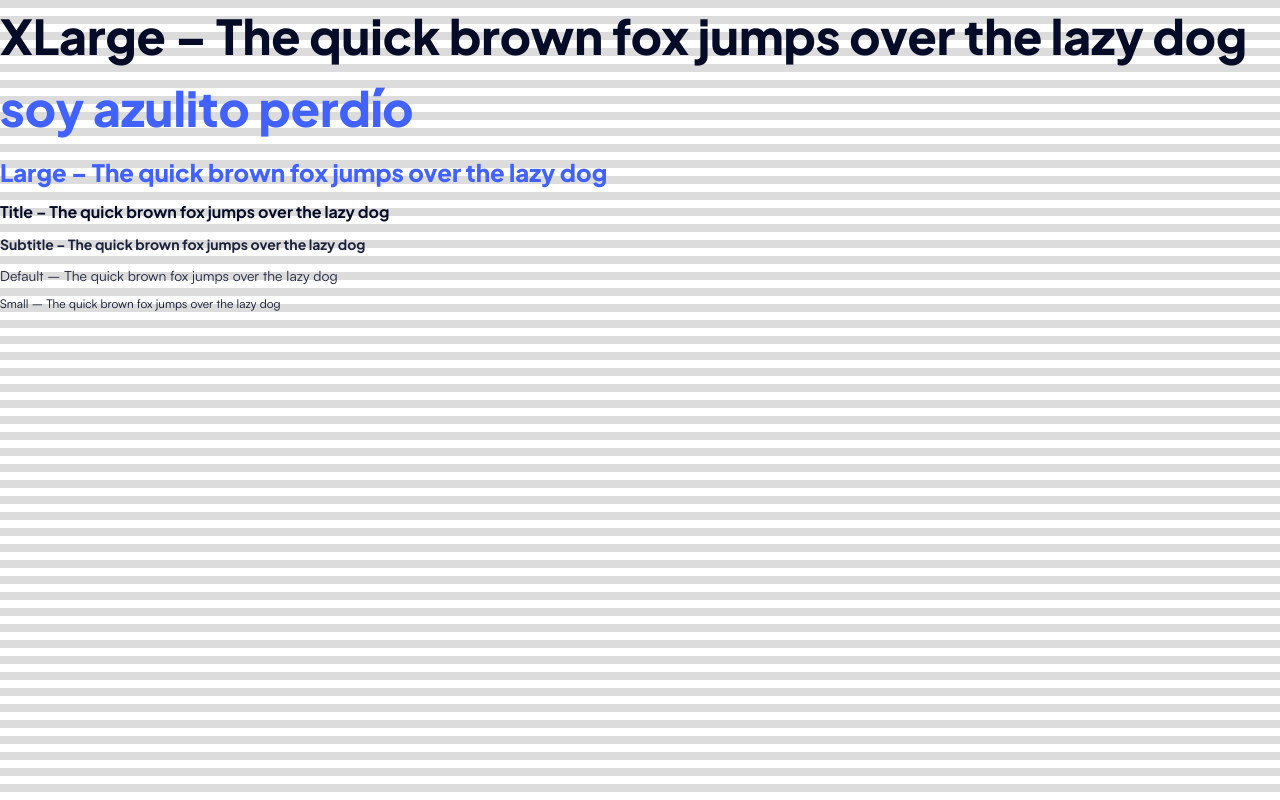
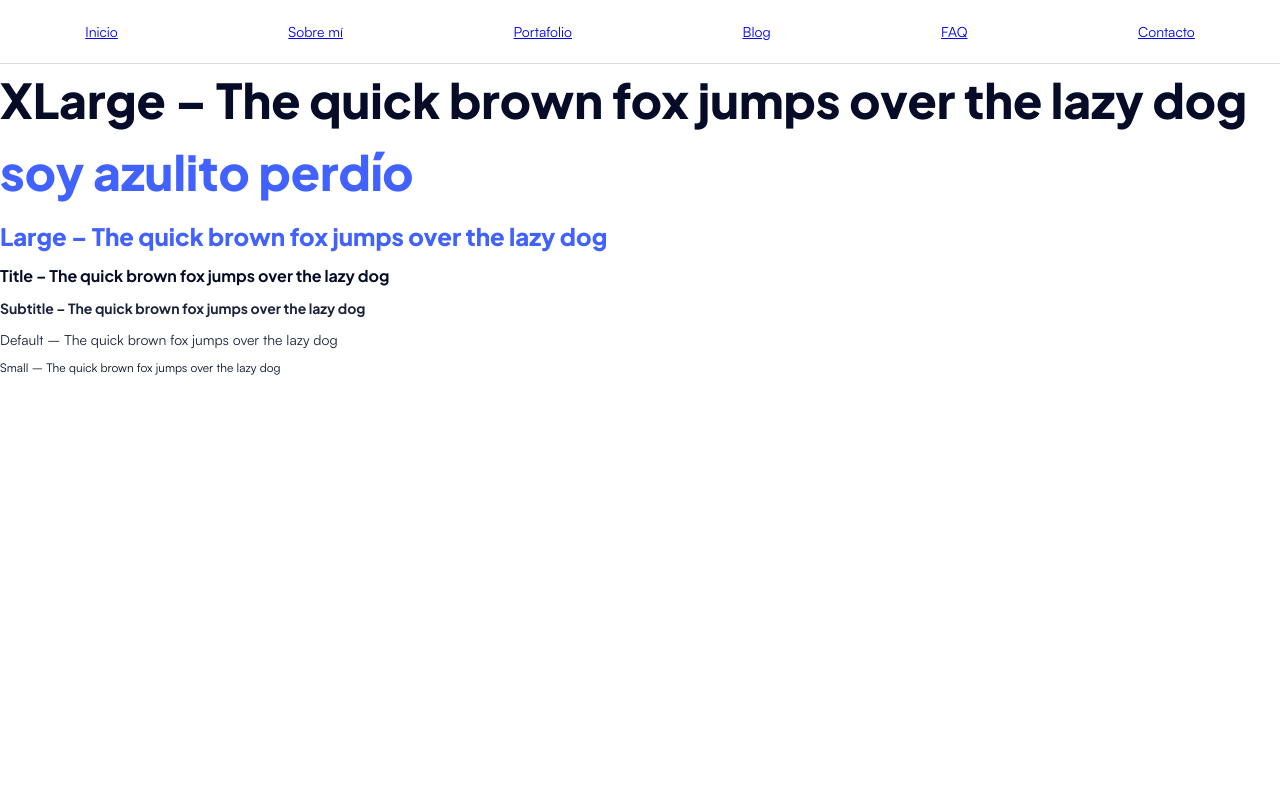
Before and after one commit to gabrielaborraz/gabrielaborraz.github.io, an Astro site: page /en in a window 1280 px wide. Built offline with nearby package versions, Linux system fonts and the light colour scheme; Astro itself is replaced by a stand-in of ours.

Commit message:
Add initial navbar for desktop with routes

```diff
--- a/public/global.css
+++ b/public/global.css
@@ -75,6 +75,8 @@
   --grey-anti-flash-white: #F3F3F7;
   --grey-ghost-white: #E8EBF2;
   --grey-lavander-web: #D7DCEA;
+
+  --rythm: 8px;
 }
 
 * {
@@ -88,9 +90,9 @@ html, body {
 html {
   scroll-behavior: smooth;
   min-height: 100%;
-  background: repeating-linear-gradient(
-    gainsboro, gainsboro 8px, white 8px, white 16px
-  );
+  // background: repeating-linear-gradient(
+  //   gainsboro, gainsboro 8px, white 8px, white 16px
+  // );
 }
 
 body {
@@ -160,3 +162,32 @@ p {
   line-height: var(--line-height-small);
   color: var(--black-oxford-blue);
 }
+
+ul {
+  padding: 0;
+}
+
+li {
+  list-style-type: none;
+}
+
+nav {
+  box-shadow: 0px -1px 0px 0px var(--grey-lavander-web) inset;
+}
+
+nav ul {
+  display: flex;
+  align-content: stretch;
+  height: calc(var(--rythm) * 8);
+}
+
+nav li {
+  flex-grow: 1;
+  display: flex;
+  justify-content: center;
+  align-items: center;
+}
+
+nav a {
+  display: block;
+}
--- a/src/pages/[...locale]/index.astro
+++ b/src/pages/[...locale]/index.astro
@@ -1,5 +1,10 @@
 ---
 import { getStaticPaths } from "../../utils/staticPaths";
+
+import { routes } from '../../routes';
+import { getLocaleFromUrl } from "../../utils/i18n";
+
+const locale = getLocaleFromUrl(Astro.url)
 
 import Layout from "../../layouts/Layout.astro";
 
@@ -7,6 +12,17 @@ export { getStaticPaths };
 ---
 
 <Layout title="Gabriela Borraz" description="Rocks">
+  <nav>
+    <ul>
+      <li><a href={routes.root({ locale })}>Inicio</a></li>
+      <li><a href={routes.about({ locale })}>Sobre mí</a></li>
+      <li><a href={routes.portfolio.root({ locale })}>Portafolio</a></li>
+      <li><a href={routes.blog.root({ locale })}>Blog</a></li>
+      <li><a href={routes.faq({ locale })}>FAQ</a></li>
+      <li><a href={routes.contact({ locale })}>Contacto</a></li>
+    </ul>
+  </nav>
+
   <h2 class="text-xlarge">
     XLarge – The quick brown fox jumps over the lazy dog
     <span>soy azulito perdío</span>
--- /dev/null
+++ b/src/routes.ts
@@ -0,0 +1,57 @@
+import type { Locale } from "./types";
+import { DEFAULT_LOCALE } from "./constants";
+
+export const routes = {
+  root: ({ locale }: { locale: Locale }) => {
+    return locale === DEFAULT_LOCALE ? "/" : `/${locale}`;
+  },
+  about: ({ locale }: { locale: Locale }) => {
+    const path = "/about";
+
+    return locale === DEFAULT_LOCALE ? path : `/${locale}${path}`;
+  },
+  portfolio: {
+    root: ({ locale }: { locale: Locale }) => {
+      const path = "/portfolio";
+
+      return locale === DEFAULT_LOCALE ? path : `/${locale}${path}`;
+    },
+    design: ({ locale }: { locale: Locale }) => {
+      const path = "/portfolio/design";
+
+      return locale === DEFAULT_LOCALE ? path : `/${locale}${path}`;
+    },
+    multimedia: ({ locale }: { locale: Locale }) => {
+      const path = "/portfolio/multimedia";
+
+      return locale === DEFAULT_LOCALE ? path : `/${locale}${path}`;
+    },
+    project: ({ project, locale }: { project: string; locale: Locale }) => {
+      const path = `/portfolio/${project}`;
+
+      return locale === DEFAULT_LOCALE ? path : `/${locale}${path}`;
+    },
+  },
+  blog: {
+    root: ({ locale }: { locale: Locale }) => {
+      const path = "/blog";
+
+      return locale === DEFAULT_LOCALE ? path : `/${locale}${path}`;
+    },
+    post: ({ slug, locale }: { slug: string; locale: Locale }) => {
+      const path = `/blog/${slug}`;
+
+      return locale === DEFAULT_LOCALE ? path : `/${locale}${path}`;
+    },
+  },
+  faq: ({ locale }: { locale: Locale }) => {
+    const path = "/faq";
+
+    return locale === DEFAULT_LOCALE ? path : `/${locale}${path}`;
+  },
+  contact: ({ locale }: { locale: Locale }) => {
+    const path = "/contact";
+
+    return locale === DEFAULT_LOCALE ? path : `/${locale}${path}`;
+  },
+};
--- /dev/null
+++ b/src/types.ts
@@ -0,0 +1,3 @@
+import type { LOCALES } from "./constants";
+
+export type Locale = (typeof LOCALES)[number];
```
